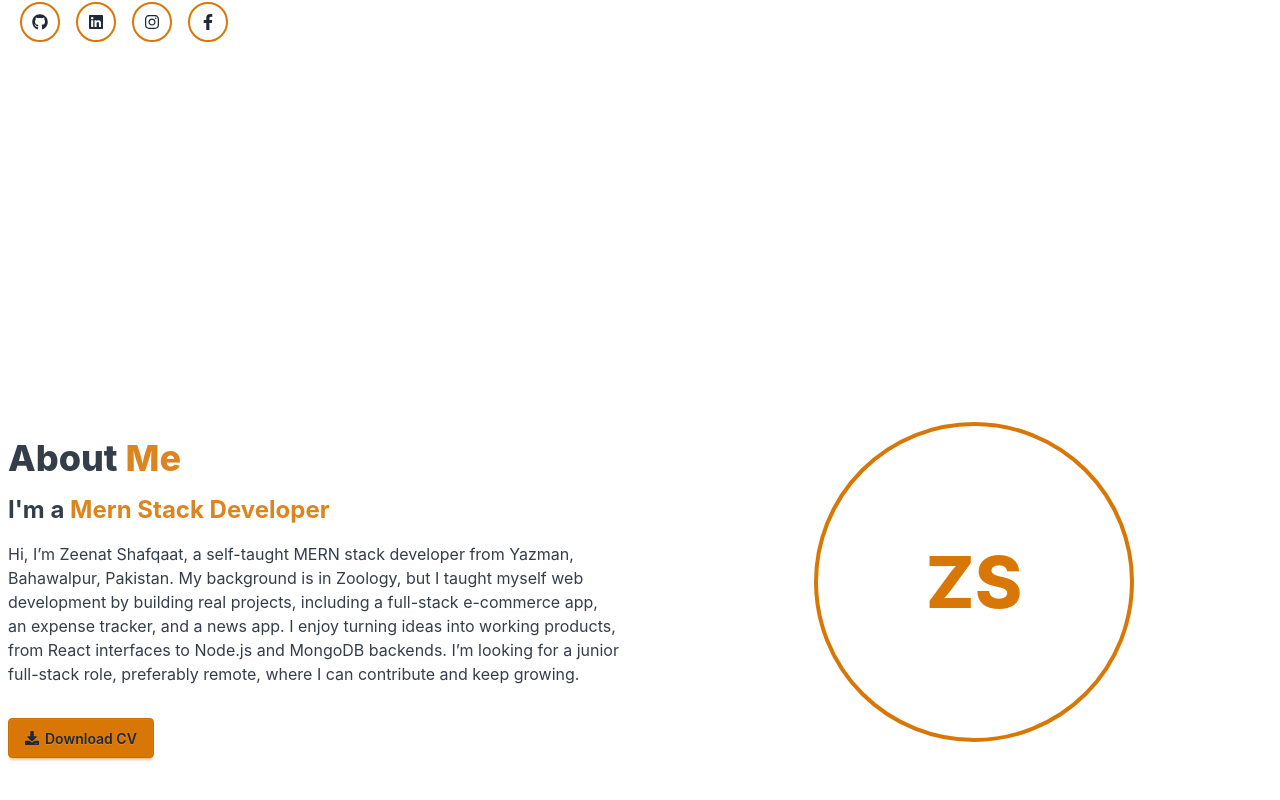
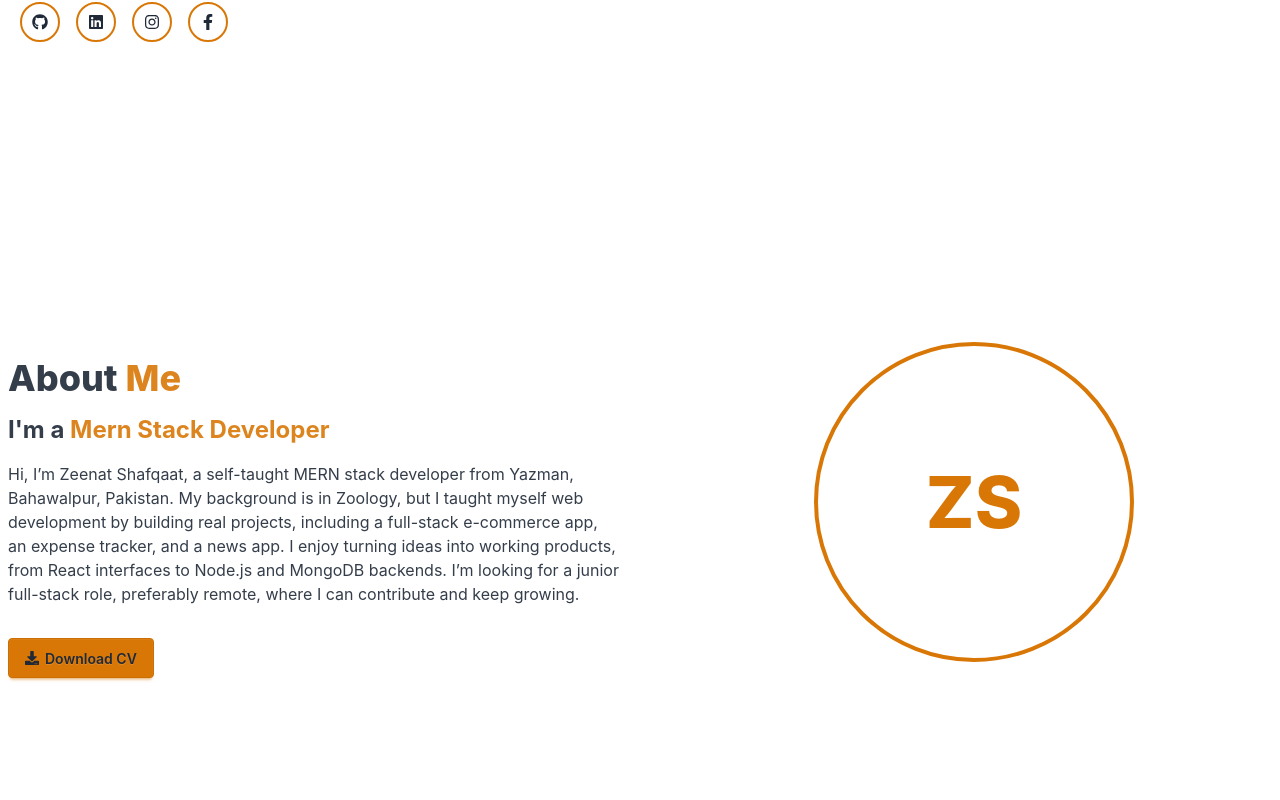
Before and after one commit to zeenat2026/Zeenat-Portfolio, a React (Vite) app in the folder my-portfolio/: page / in a window 1280 px wide. Shown: the part 646-1446 px from the top of the page. Built offline with nearby package versions, Linux system fonts and the light colour scheme.

Commit message:
modified about page

```diff
--- a/my-portfolio/src/sections/About.jsx
+++ b/my-portfolio/src/sections/About.jsx
@@ -6,7 +6,7 @@ const About = () => {
   return (
     <section id="about" className="scroll-mt-20 py-16 min-h-screen ">
 
-      <div className="flex flex-col-reverse md:flex-row items-center mt-20 gap-10 py-10">
+      <div className="flex flex-col-reverse md:flex-row items-center gap-10 py-10">
      {/* left Section */}
       <div className="flex flex-1 md:px-2 flex-col">
          <div className="mt-8 max-w-3xl mx-auto space-y-4 md:text-left opacity-90">
```
